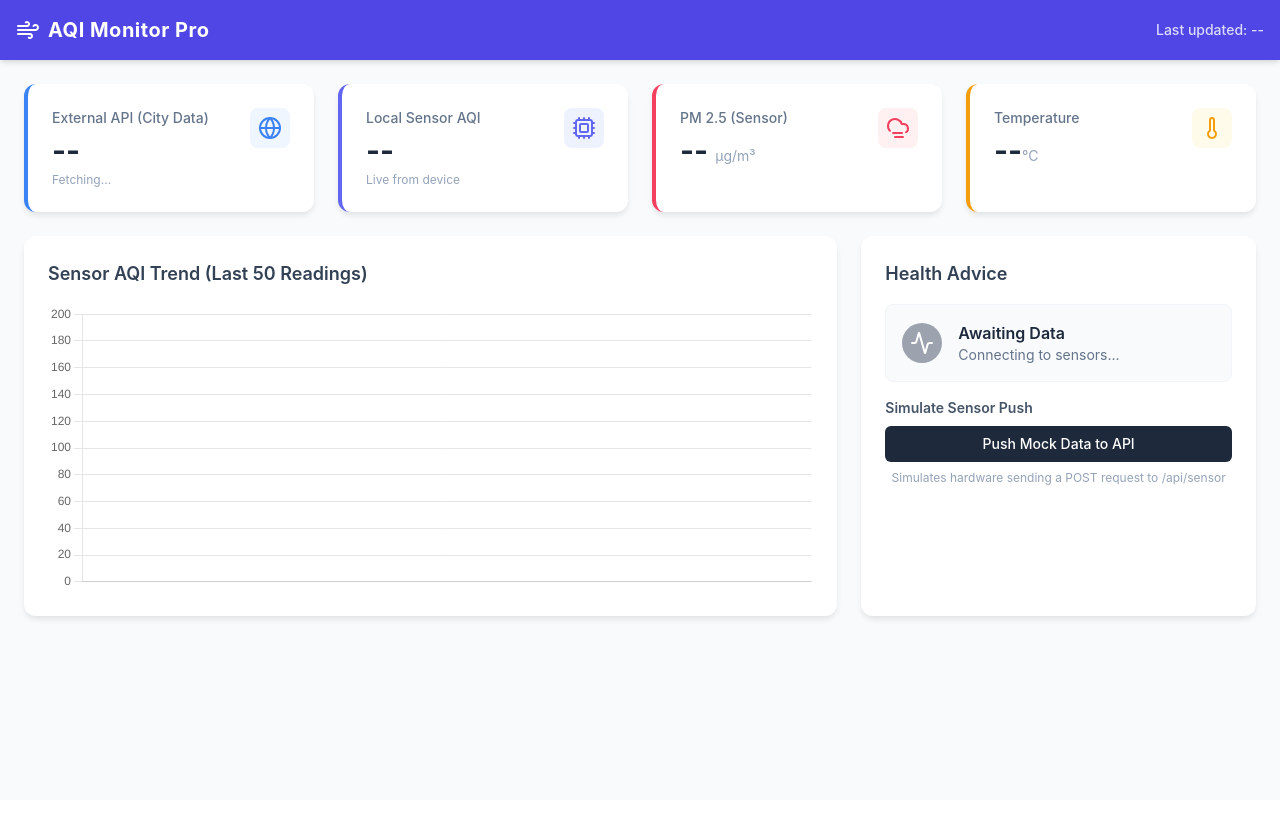
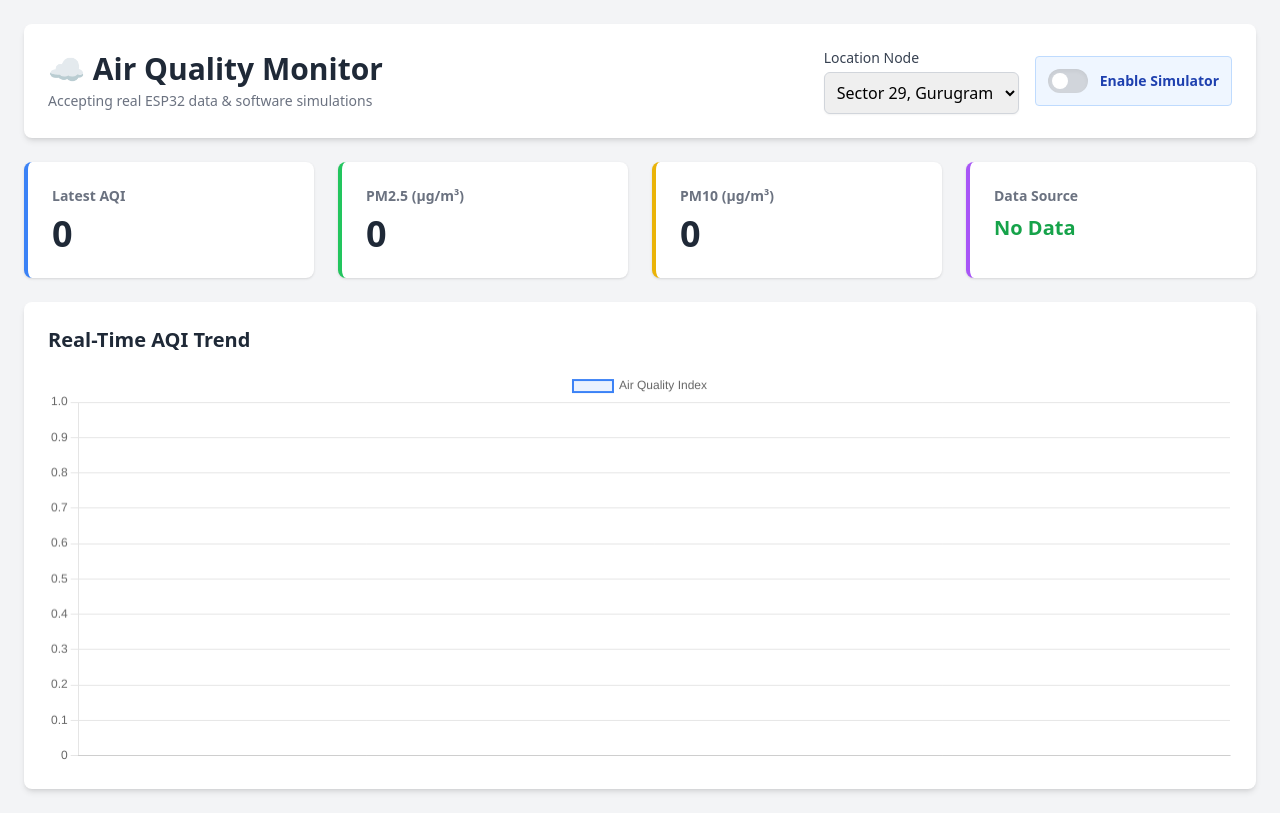
Before and after one commit to AjeetRawat2/AQI-check, a Flask app: page / in a window 1280 px wide. Before the commit the page ends 621 px from the top, so only its background shows below. Run offline with Flask 3, Linux system fonts and the light colour scheme; data that the repository does not hold is empty; some libraries are stand-ins or nearby versions.

Commit message:
Revamp air quality monitoring dashboard layout
Updated the HTML structure and content for the air quality monitoring dashboard, including changes to the title, layout, and JavaScript functionality.

```diff
--- a/templates/index.html
+++ b/templates/index.html
@@ -3,249 +3,139 @@
 <head>
     <meta charset="UTF-8">
     <meta name="viewport" content="width=device-width, initial-scale=1.0">
-    <title>Air Quality Monitoring Dashboard</title>
+    <title>Hybrid IoT Air Quality Dashboard</title>
     <!-- Tailwind CSS for styling -->
     <script src="https://cdn.tailwindcss.com"></script>
-    <!-- Chart.js for data visualization -->
+    <!-- Chart.js for graphs -->
     <script src="https://cdn.jsdelivr.net/npm/chart.js"></script>
-    <!-- Lucide Icons -->
-    <script src="https://unpkg.com/lucide@latest"></script>
-    <style>
-        body { font-family: 'Inter', sans-serif; background-color: #f8fafc; }
-        .card { background: white; border-radius: 12px; box-shadow: 0 4px 6px -1px rgba(0, 0, 0, 0.1); padding: 1.5rem; transition: transform 0.2s; }
-        .card:hover { transform: translateY(-2px); }
-    </style>
 </head>
-<body class="text-slate-800">
+<body class="bg-gray-100 p-6">
 
-    <!-- Navigation -->
-    <nav class="bg-indigo-600 text-white p-4 shadow-md">
-        <div class="max-w-7xl mx-auto flex justify-between items-center">
-            <div class="flex items-center space-x-2">
-                <i data-lucide="wind" class="h-6 w-6"></i>
-                <span class="text-xl font-bold tracking-wide">AQI Monitor Pro</span>
-            </div>
-            <div class="text-sm font-medium opacity-80" id="last-updated">Last updated: --</div>
-        </div>
-    </nav>
-
-    <!-- Main Content -->
-    <main class="max-w-7xl mx-auto p-6 space-y-6">
-
-        <!-- Top Metrics Grid -->
-        <div class="grid grid-cols-1 md:grid-cols-2 lg:grid-cols-4 gap-6">
-
-            <!-- External API Card -->
-            <div class="card border-l-4 border-blue-500">
-                <div class="flex justify-between items-start">
-                    <div>
-                        <p class="text-sm text-slate-500 font-medium">External API (City Data)</p>
-                        <h3 class="text-3xl font-bold mt-1" id="ext-aqi">--</h3>
-                        <p class="text-xs text-slate-400 mt-1" id="ext-city">Fetching...</p>
-                    </div>
-                    <div class="p-2 bg-blue-50 rounded-lg text-blue-500">
-                        <i data-lucide="globe"></i>
-                    </div>
-                </div>
+    <div class="max-w-7xl mx-auto">
+        <!-- Header -->
+        <div class="flex justify-between items-center bg-white p-6 rounded-lg shadow-md mb-6">
+            <div>
+                <h1 class="text-3xl font-bold text-gray-800">☁️ Air Quality Monitor</h1>
+                <p class="text-gray-500 text-sm mt-1">Accepting real ESP32 data & software simulations</p>
             </div>
 
-            <!-- Local Sensor Card -->
-            <div class="card border-l-4 border-indigo-500">
-                <div class="flex justify-between items-start">
-                    <div>
-                        <p class="text-sm text-slate-500 font-medium">Local Sensor AQI</p>
-                        <h3 class="text-3xl font-bold mt-1" id="sens-aqi">--</h3>
-                        <p class="text-xs text-slate-400 mt-1">Live from device</p>
-                    </div>
-                    <div class="p-2 bg-indigo-50 rounded-lg text-indigo-500">
-                        <i data-lucide="cpu"></i>
-                    </div>
+            <div class="flex items-center space-x-4">
+                <div>
+                    <label class="block text-sm font-medium text-gray-700">Location Node</label>
+                    <select id="locationSelect" class="mt-1 block w-full rounded-md border-gray-300 shadow-sm p-2 border">
+                        {% for loc in locations %}
+                            <option value="{{ loc }}">{{ loc }}</option>
+                        {% endfor %}
+                    </select>
                 </div>
-            </div>
 
-            <!-- PM 2.5 Card -->
-            <div class="card border-l-4 border-rose-500">
-                <div class="flex justify-between items-start">
-                    <div>
-                        <p class="text-sm text-slate-500 font-medium">PM 2.5 (Sensor)</p>
-                        <h3 class="text-3xl font-bold mt-1"><span id="sens-pm25">--</span> <span class="text-sm font-normal text-slate-400">µg/m³</span></h3>
-                    </div>
-                    <div class="p-2 bg-rose-50 rounded-lg text-rose-500">
-                        <i data-lucide="cloud-fog"></i>
-                    </div>
-                </div>
-            </div>
-
-            <!-- Temperature Card -->
-            <div class="card border-l-4 border-amber-500">
-                <div class="flex justify-between items-start">
-                    <div>
-                        <p class="text-sm text-slate-500 font-medium">Temperature</p>
-                        <h3 class="text-3xl font-bold mt-1"><span id="sens-temp">--</span><span class="text-sm font-normal text-slate-400">°C</span></h3>
-                    </div>
-                    <div class="p-2 bg-amber-50 rounded-lg text-amber-500">
-                        <i data-lucide="thermometer"></i>
-                    </div>
+                <!-- SIMULATION TOGGLE -->
+                <div class="bg-blue-50 p-3 rounded border border-blue-200">
+                    <label class="flex items-center cursor-pointer">
+                        <div class="relative">
+                            <input type="checkbox" id="simToggle" class="sr-only">
+                            <div class="block bg-gray-300 w-10 h-6 rounded-full shadow-inner toggle-bg"></div>
+                            <div class="dot absolute left-1 top-1 bg-white w-4 h-4 rounded-full transition toggle-dot"></div>
+                        </div>
+                        <span class="ml-3 text-sm font-semibold text-blue-800">Enable Simulator</span>
+                    </label>
                 </div>
             </div>
         </div>
 
-        <!-- Charts Section -->
-        <div class="grid grid-cols-1 lg:grid-cols-3 gap-6">
-            <div class="card lg:col-span-2">
-                <h2 class="text-lg font-semibold mb-4 text-slate-700">Sensor AQI Trend (Last 50 Readings)</h2>
-                <div class="relative h-72 w-full">
-                    <canvas id="aqiChart"></canvas>
-                </div>
+        <!-- KPI Cards -->
+        <div class="grid grid-cols-1 md:grid-cols-4 gap-6 mb-6">
+            <div class="bg-white p-6 rounded-lg shadow border-l-4 border-blue-500">
+                <h3 class="text-gray-500 text-sm font-semibold">Latest AQI</h3>
+                <p id="kpi-aqi" class="text-4xl font-bold text-gray-800 mt-2">--</p>
             </div>
-
-            <div class="card lg:col-span-1">
-                <h2 class="text-lg font-semibold mb-4 text-slate-700">Health Advice</h2>
-                <div class="flex flex-col space-y-4">
-                    <div class="p-4 rounded-lg bg-slate-50 border border-slate-100 flex items-center space-x-4">
-                        <div id="status-icon" class="h-10 w-10 rounded-full flex items-center justify-center text-white bg-gray-400">
-                            <i data-lucide="activity"></i>
-                        </div>
-                        <div>
-                            <p class="font-semibold text-slate-800" id="status-title">Awaiting Data</p>
-                            <p class="text-sm text-slate-500" id="status-desc">Connecting to sensors...</p>
-                        </div>
-                    </div>
-
-                    <div class="mt-4">
-                        <h3 class="text-sm font-semibold text-slate-600 mb-2">Simulate Sensor Push</h3>
-                        <button onclick="simulateSensorPost()" class="w-full py-2 bg-slate-800 hover:bg-slate-700 text-white rounded-md text-sm font-medium transition-colors">
-                            Push Mock Data to API
-                        </button>
-                        <p class="text-xs text-slate-400 mt-2 text-center">Simulates hardware sending a POST request to /api/sensor</p>
-                    </div>
-                </div>
+            <div class="bg-white p-6 rounded-lg shadow border-l-4 border-green-500">
+                <h3 class="text-gray-500 text-sm font-semibold">PM2.5 (µg/m³)</h3>
+                <p id="kpi-pm25" class="text-4xl font-bold text-gray-800 mt-2">--</p>
+            </div>
+            <div class="bg-white p-6 rounded-lg shadow border-l-4 border-yellow-500">
+                <h3 class="text-gray-500 text-sm font-semibold">PM10 (µg/m³)</h3>
+                <p id="kpi-pm10" class="text-4xl font-bold text-gray-800 mt-2">--</p>
+            </div>
+            <div class="bg-white p-6 rounded-lg shadow border-l-4 border-purple-500">
+                <h3 class="text-gray-500 text-sm font-semibold">Data Source</h3>
+                <p id="kpi-source" class="text-xl font-bold text-gray-800 mt-2">Waiting...</p>
             </div>
         </div>
 
-    </main>
+        <!-- Chart -->
+        <div class="bg-white p-6 rounded-lg shadow-md">
+            <h2 class="text-xl font-bold text-gray-800 mb-4">Real-Time AQI Trend</h2>
+            <canvas id="aqiChart" height="100"></canvas>
+        </div>
+    </div>
+
+    <style>
+        /* Custom CSS for the toggle switch */
+        input:checked ~ .toggle-bg { background-color: #3b82f6; }
+        input:checked ~ .dot { transform: translateX(100%); }
+    </style>
 
     <script>
-        // Initialize Icons
-        lucide.createIcons();
-
-        // Chart.js Setup
+        // Setup Chart.js
         const ctx = document.getElementById('aqiChart').getContext('2d');
         const aqiChart = new Chart(ctx, {
             type: 'line',
             data: {
                 labels: [],
                 datasets: [{
-                    label: 'Local Sensor AQI',
+                    label: 'Air Quality Index',
                     data: [],
-                    borderColor: '#4f46e5', // Indigo 600
-                    backgroundColor: 'rgba(79, 70, 229, 0.1)',
+                    borderColor: '#3b82f6',
+                    backgroundColor: 'rgba(59, 130, 246, 0.1)',
                     borderWidth: 2,
                     fill: true,
-                    tension: 0.4
+                    tension: 0.3
                 }]
             },
-            options: {
-                responsive: true,
-                maintainAspectRatio: false,
-                plugins: { legend: { display: false } },
-                scales: {
-                    y: { beginAtZero: true, suggestedMax: 200 }
-                }
-            }
+            options: { responsive: true, animation: { duration: 0 } }
         });
 
-        // Function to update the health advice based on AQI
-        function updateHealthAdvice(aqi) {
-            const icon = document.getElementById('status-icon');
-            const title = document.getElementById('status-title');
-            const desc = document.getElementById('status-desc');
+        // Function to update the dashboard
+        async function updateDashboard() {
+            const location = document.getElementById('locationSelect').value;
+            const isSimulating = document.getElementById('simToggle').checked;
 
-            if (aqi <= 50) {
-                icon.className = 'h-10 w-10 rounded-full flex items-center justify-center text-white bg-green-500';
-                title.innerText = 'Good';
-                desc.innerText = 'Air quality is satisfactory.';
-            } else if (aqi <= 100) {
-                icon.className = 'h-10 w-10 rounded-full flex items-center justify-center text-white bg-yellow-500';
-                title.innerText = 'Moderate';
-                desc.innerText = 'Acceptable air quality.';
-            } else if (aqi <= 150) {
-                icon.className = 'h-10 w-10 rounded-full flex items-center justify-center text-white bg-orange-500';
-                title.innerText = 'Unhealthy for Sensitive Groups';
-                desc.innerText = 'General public is not likely to be affected.';
-            } else {
-                icon.className = 'h-10 w-10 rounded-full flex items-center justify-center text-white bg-red-500';
-                title.innerText = 'Unhealthy';
-                desc.innerText = 'Everyone may begin to experience health effects.';
+            // 1. If simulation is ON, tell the backend to generate fake data first
+            if (isSimulating) {
+                await fetch('/api/simulate', {
+                    method: 'POST',
+                    headers: { 'Content-Type': 'application/json' },
+                    body: JSON.stringify({ location: location })
+                });
+            }
+
+            // 2. Fetch the latest data for the charts and KPIs
+            const response = await fetch(`/api/data/${location}`);
+            const data = await response.json();
+
+            // Update Chart
+            aqiChart.data.labels = data.timestamps;
+            aqiChart.data.datasets[0].data = data.aqi;
+            aqiChart.update();
+
+            // Update KPIs
+            if (data.latest) {
+                document.getElementById('kpi-aqi').innerText = data.latest.aqi;
+                document.getElementById('kpi-pm25').innerText = data.latest.pm25;
+                document.getElementById('kpi-pm10').innerText = data.latest.pm10;
+
+                const sourceEl = document.getElementById('kpi-source');
+                sourceEl.innerText = data.latest.source;
+                sourceEl.className = data.latest.source === 'Simulated' ? 'text-xl font-bold text-blue-600 mt-2' : 'text-xl font-bold text-green-600 mt-2';
             }
         }
 
-        // Fetch Data from APIs
-        async function fetchDashboardData() {
-            try {
-                // 1. Fetch External API Data
-                const extRes = await fetch('/api/external-aqi?city=London');
-                const extData = await extRes.json();
-                if (extData.status === 'success') {
-                    document.getElementById('ext-aqi').innerText = extData.data.aqi;
-                    document.getElementById('ext-city').innerText = `${extData.data.city} (${extData.source})`;
-                }
+        // Run the update loop every 3 seconds
+        setInterval(updateDashboard, 3000);
 
-                // 2. Fetch Sensor Data
-                const sensRes = await fetch('/api/sensor');
-                const sensData = await sensRes.json();
-
-                if (sensData.status === 'success' && sensData.data.length > 0) {
-                    const latest = sensData.latest;
-
-                    // Update Cards
-                    document.getElementById('sens-aqi').innerText = latest.aqi;
-                    document.getElementById('sens-pm25').innerText = latest.pm25;
-                    document.getElementById('sens-temp').innerText = latest.temp;
-
-                    // Update Health Advice
-                    updateHealthAdvice(latest.aqi);
-
-                    // Update Chart
-                    const labels = sensData.data.map(d => d.timestamp);
-                    const aqiValues = sensData.data.map(d => d.aqi);
-
-                    aqiChart.data.labels = labels;
-                    aqiChart.data.datasets[0].data = aqiValues;
-                    aqiChart.update();
-                }
-
-                // Update timestamp
-                const now = new Date();
-                document.getElementById('last-updated').innerText = `Last updated: ${now.toLocaleTimeString()}`;
-
-            } catch (error) {
-                console.error("Error fetching data:", error);
-            }
-        }
-
-        // Function to simulate physical sensor pushing data via POST
-        async function simulateSensorPost() {
-            const mockData = {
-                aqi: Math.floor(Math.random() * (180 - 40 + 1) + 40), // Random AQI 40-180
-                pm25: Math.floor(Math.random() * (90 - 10 + 1) + 10),
-                temp: (Math.random() * (30 - 20) + 20).toFixed(1)
-            };
-
-            await fetch('/api/sensor', {
-                method: 'POST',
-                headers: { 'Content-Type': 'application/json' },
-                body: JSON.stringify(mockData)
-            });
-
-            // Refresh dashboard immediately after push
-            fetchDashboardData();
-        }
-
-        // Initial fetch and set polling every 30 seconds
-        fetchDashboardData();
-        setInterval(fetchDashboardData, 30000);
-
+        // Initial load
+        updateDashboard();
     </script>
 </body>
 </html>
```
